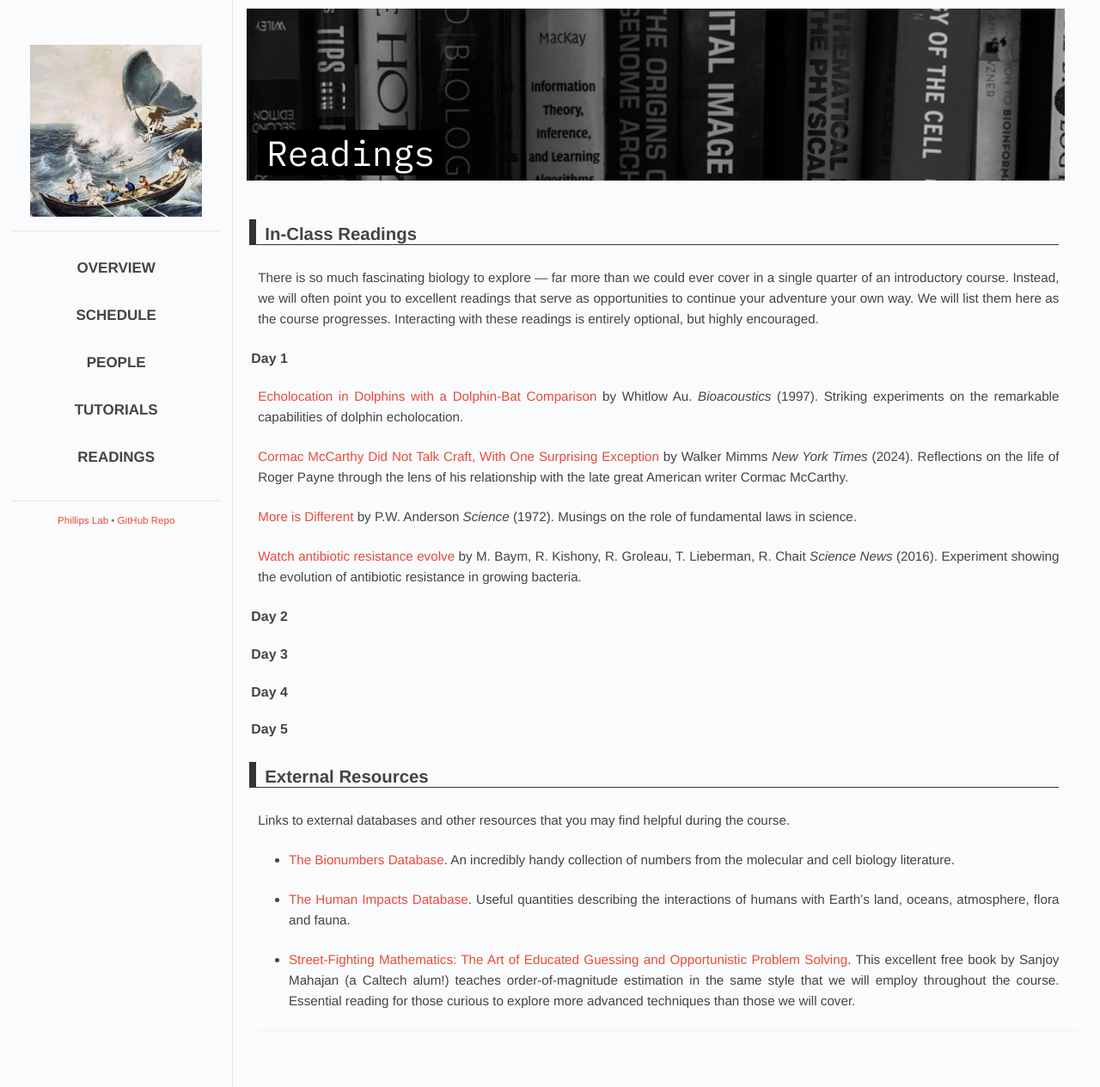
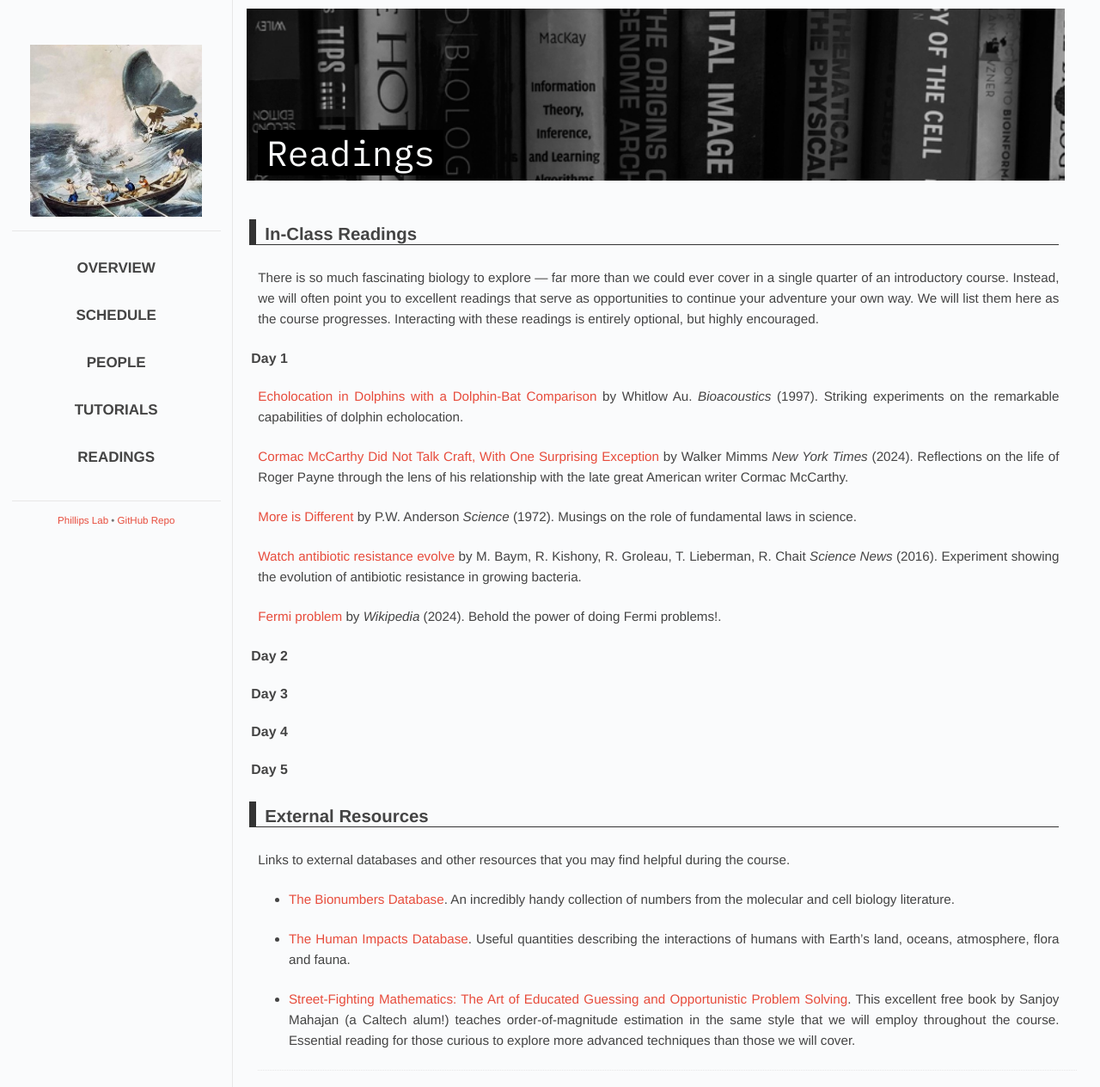
Before and after one commit to RPGroup-PBoC/mpi-pboc, a Jekyll site: the page built from 2024/readings.md, in a window 1280 px wide. Shown: the whole page at 86% size. Built offline with Jekyll 4.4.1, drawn with Linux system fonts in a browser that asks for light colours; some web fonts are replaced.

Commit message:
Fermi problem link

```diff
--- a/_data/2024/papers.yaml
+++ b/_data/2024/papers.yaml
@@ -27,6 +27,12 @@ Day 1:
   link: "https://www.youtube.com/watch?v=yybsSqcB7mE"
   description: "Experiment showing the evolution of antibiotic resistance in growing bacteria."
 
+- title: "Fermi problem"
+  journal: "Wikipedia"
+  year: "2024"
+  link: "https://en.wikipedia.org/wiki/Fermi_problem"
+  description: "Behold the power of doing Fermi problems!."
+
 Day 2:
 Day 3:
 Day 4:
```
